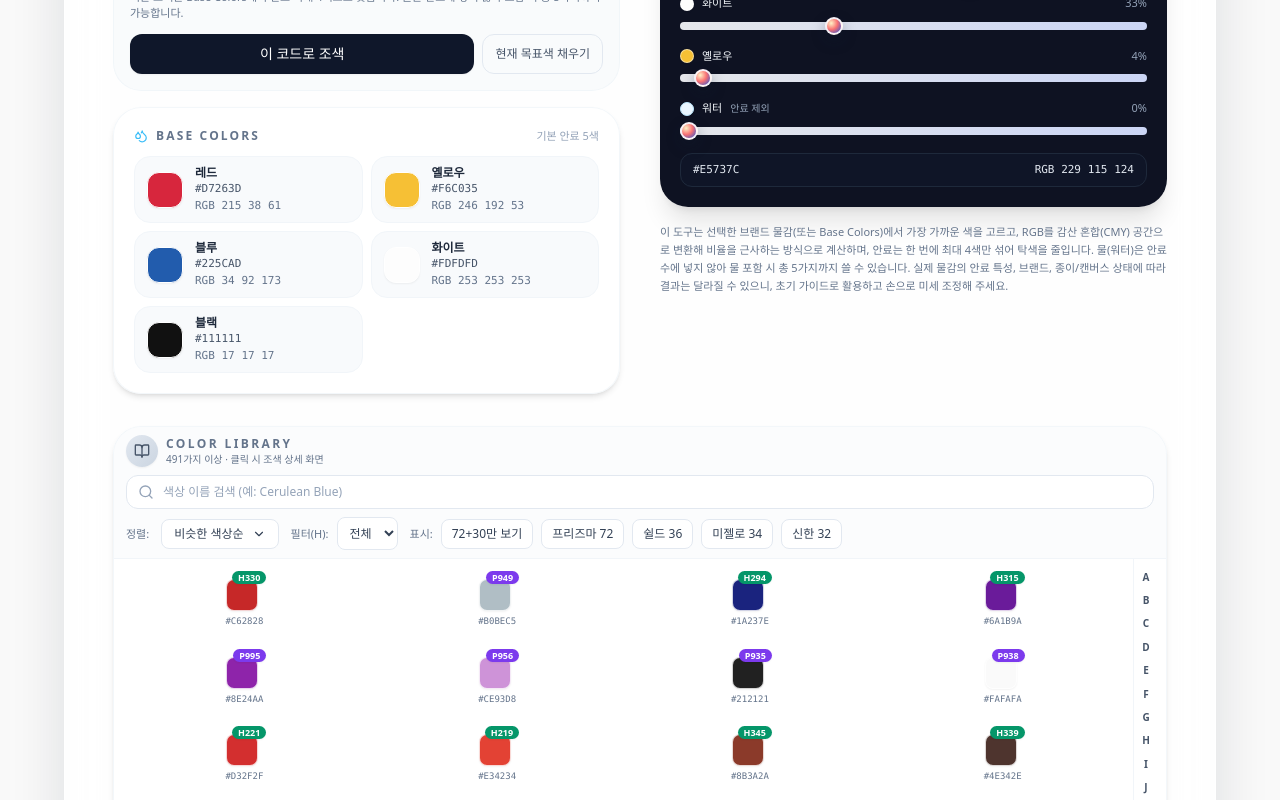
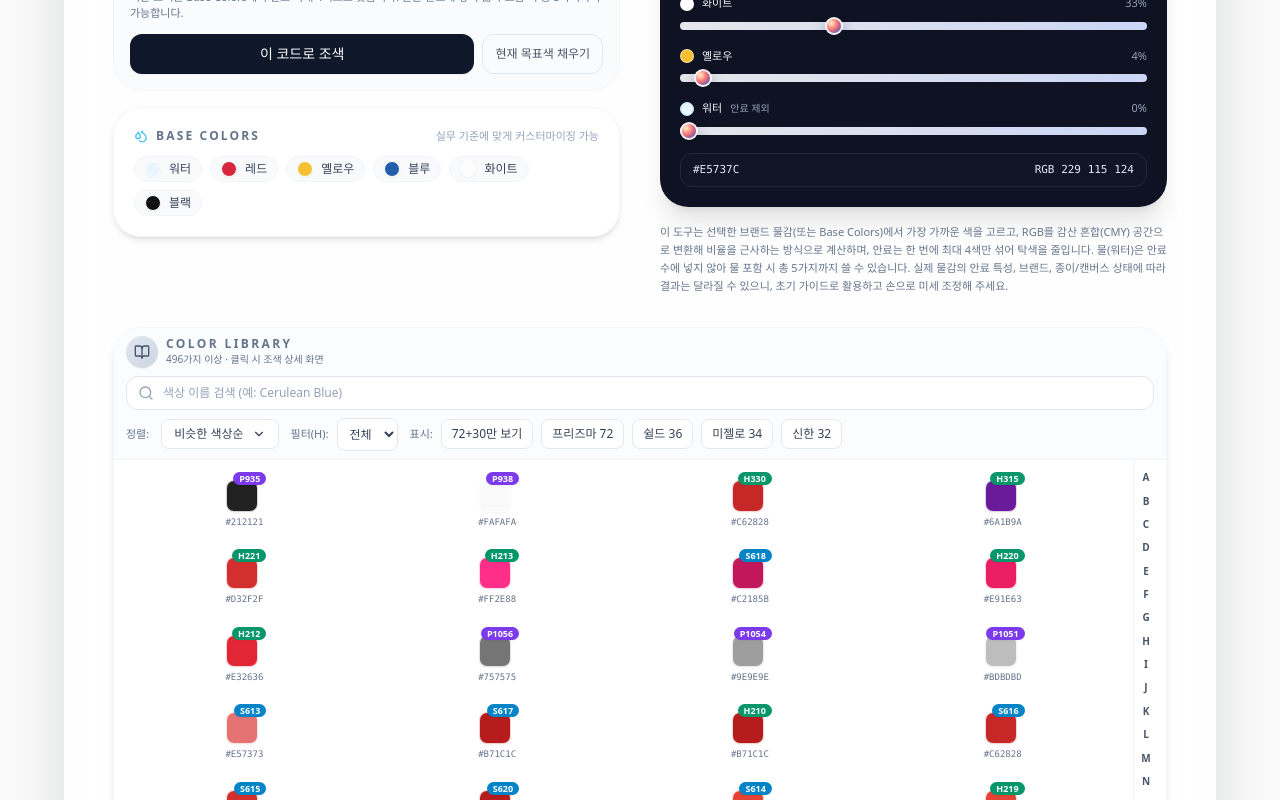
Before and after one commit to stalbino-rgb/cursor-painting, a React (Vite) app: page / in a window 1280 px wide. Shown: the part 1160-1960 px from the top of the page. Built offline with nearby package versions, Linux system fonts and the light colour scheme.

Commit message:
Move the five base colors into Color Library and keep Base Colors compact.
Co-authored-by: Cursor <cursoragent@cursor.com>

```diff
--- a/src/components/BasePigmentsLegend.jsx
+++ b/src/components/BasePigmentsLegend.jsx
@@ -1,11 +1,7 @@
 import React from 'react';
 import { Droplets } from 'lucide-react';
-import { toRgb255 } from '../utils/colorFormats';
-import { isWaterPart } from '../utils/mixing';
 
 function BasePigmentsLegend({ pigments }) {
-  const baseFive = (pigments || []).filter((p) => !isWaterPart(p));
-
   return (
     <div className="rounded-3xl bg-white/90 border border-slate-100/80 p-4 md:p-5 shadow-md">
       <div className="flex items-center justify-between mb-3">
@@ -14,31 +10,24 @@ function BasePigmentsLegend({ pigments }) {
           Base Colors
         </div>
         <span className="text-[11px] text-slate-400">
-          기본 안료 5색
+          실무 기준에 맞게 커스터마이징 가능
         </span>
       </div>
-      <div className="grid grid-cols-1 sm:grid-cols-2 gap-2">
-        {baseFive.map((p) => {
-          const rgb = toRgb255(p.hex);
-          return (
+      <div className="flex flex-wrap gap-2">
+        {pigments.map((p) => (
           <div
             key={p.key}
-              className="flex items-center gap-3 rounded-2xl bg-slate-50 border border-slate-100 px-3 py-2"
+            className="inline-flex items-center gap-2 rounded-full bg-slate-50 border border-slate-100 px-2.5 py-1"
           >
             <span
-                className="h-9 w-9 rounded-xl border border-white shadow-sm shrink-0"
+              className="h-4 w-4 rounded-full border border-white shadow-sm"
               style={{ backgroundColor: p.hex }}
             />
-              <div className="min-w-0">
-                <p className="text-xs font-semibold text-slate-800">{p.name}</p>
-                <p className="text-[11px] font-mono text-slate-600">{String(p.hex).toUpperCase()}</p>
-                <p className="text-[11px] font-mono text-slate-500">
-                  RGB {rgb.r} {rgb.g} {rgb.b}
-                </p>
+            <span className="text-xs font-medium text-slate-700">
+              {p.name}
+            </span>
           </div>
-            </div>
-          );
-        })}
+        ))}
       </div>
     </div>
   );
--- a/src/components/ColorDetailModal.jsx
+++ b/src/components/ColorDetailModal.jsx
@@ -66,6 +66,7 @@ function ColorDetailModal({ color, onClose, onApplyToTarget }) {
   if (!color) return null;
 
   const hex = safeHex(color.hex);
+  const rgb = toRgb255(hex);
   const parts = live.partsToShow?.length ? live.partsToShow : solverParts;
   const resultHex = live.adjustedHex || mix?.approximateHex || hex;
   const resultRgb = toRgb255(resultHex);
@@ -102,6 +103,9 @@ function ColorDetailModal({ color, onClose, onApplyToTarget }) {
                   </h2>
                   {koName ? <p className="text-sm text-slate-500 truncate">{koName}</p> : null}
                   <p className="text-sm font-mono text-slate-500">{hex.toUpperCase()}</p>
+                  <p className="text-[12px] font-mono text-slate-500">
+                    RGB {rgb.r} {rgb.g} {rgb.b}
+                  </p>
                   {brandMeta ? (
                     <p className="text-[11px] text-slate-500 mt-0.5">{brandMeta.label} 등록 색상</p>
                   ) : (
--- a/src/data/colorLibrary.js
+++ b/src/data/colorLibrary.js
@@ -17,6 +17,11 @@ export {
 };
 
 const GENERIC_COLOR_LIBRARY = [
+  { name: '기본색 레드', koName: '기본색 레드', hex: '#D7263D', brand: '기본색' },
+  { name: '기본색 엘로우', koName: '기본색 엘로우', hex: '#F6C035', brand: '기본색' },
+  { name: '기본색 블루', koName: '기본색 블루', hex: '#225CAD', brand: '기본색' },
+  { name: '기본색 화이트', koName: '기본색 화이트', hex: '#FDFDFD', brand: '기본색' },
+  { name: '기본색 블랙', koName: '기본색 블랙', hex: '#111111', brand: '기본색' },
   // === Pigment Reds & Crimsons ===
   { name: 'Alizarin Crimson', koName: '알리자린 크림슨', hex: '#E32636' },
   { name: 'Crimson', hex: '#DC143C' },
```
Lines whose indentation alone changed are shown as unchanged.
